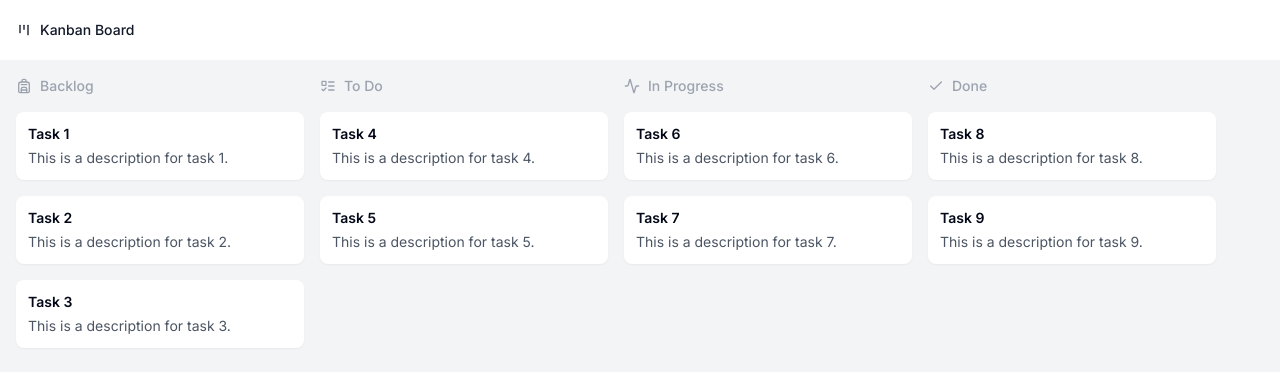
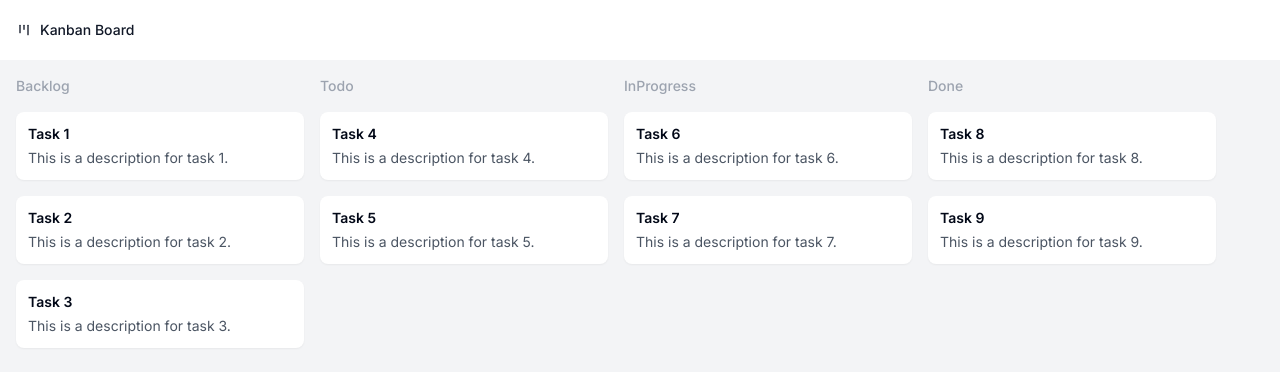
Before and after one commit to abenooo/kanban_project_management_tools, a Next.js app: page / in a window 1280 px wide. Shown: the top 372 px of the page. Built offline with nearby package versions, Linux system fonts and the light colour scheme.

Commit message:
Update the cards details

```diff
--- a/src/componet/kanban.tsx
+++ b/src/componet/kanban.tsx
@@ -1,10 +1,16 @@
-"use client"
-import React, { useState } from 'react';
-import { Dialog, DialogContent, DialogHeader, DialogFooter,  } from '@/components/ui/dialog';
-import { Button } from '@/components/ui/button';
-import { Input } from "@/components/ui/input"
-import { Textarea } from "@/components/ui/textarea"
-import { Label } from "@/components/ui/label"
+"use client";
+import React, { useState } from "react";
+import {
+  Dialog,
+  DialogContent,
+  DialogHeader,
+  DialogFooter,
+} from "@/components/ui/dialog";
+import { Button } from "@/components/ui/button";
+import { Input } from "@/components/ui/input";
+import { Textarea } from "@/components/ui/textarea";
+import { Label } from "@/components/ui/label";
+import { DragDropContext, Droppable, Draggable } from "react-beautiful-dnd";
 
 type Task = {
   id: number;
@@ -17,9 +23,70 @@ type Task = {
   date?: string;
 };
 
+type TaskList = {
+  [key: string]: Task[];
+};
+
+const initialTasks: TaskList = {
+  backlog: [
+    {
+      id: 1,
+      title: "Task 1",
+      description: "This is a description for task 1.",
+    },
+    {
+      id: 2,
+      title: "Task 2",
+      description: "This is a description for task 2.",
+    },
+    {
+      id: 3,
+      title: "Task 3",
+      description: "This is a description for task 3.",
+    },
+  ],
+  todo: [
+    {
+      id: 4,
+      title: "Task 4",
+      description: "This is a description for task 4.",
+    },
+    {
+      id: 5,
+      title: "Task 5",
+      description: "This is a description for task 5.",
+    },
+  ],
+  inProgress: [
+    {
+      id: 6,
+      title: "Task 6",
+      description: "This is a description for task 6.",
+    },
+    {
+      id: 7,
+      title: "Task 7",
+      description: "This is a description for task 7.",
+    },
+  ],
+  done: [
+    {
+      id: 8,
+      title: "Task 8",
+      description: "This is a description for task 8.",
+    },
+    {
+      id: 9,
+      title: "Task 9",
+      description: "This is a description for task 9.",
+    },
+  ],
+};
+
 export default function Kanban() {
   const [open, setOpen] = useState(false);
   const [currentTask, setCurrentTask] = useState<Task | null>(null);
+  const [tasks, setTasks] = useState(initialTasks);
 
   const handleCardClick = (task: Task) => {
     setCurrentTask(task);
@@ -31,35 +98,54 @@ export default function Kanban() {
     setCurrentTask(null);
   };
 
-  const renderCard = (task: Task) => (
-    <div key={task.id} className="bg-white p-3 rounded-lg shadow-sm mb-4" onClick={() => handleCardClick(task)}>
+  const handleDragEnd = (result: any) => {
+    if (!result.destination) return;
+
+    const { source, destination } = result;
+
+    if (
+      source.droppableId === destination.droppableId &&
+      source.index === destination.index
+    )
+      return;
+
+    const sourceColumn = tasks[source.droppableId];
+    const destColumn = tasks[destination.droppableId];
+    const sourceItems = Array.from(sourceColumn);
+    const destItems = Array.from(destColumn);
+    const [removed] = sourceItems.splice(source.index, 1);
+    destItems.splice(destination.index, 0, removed);
+
+    setTasks({
+      ...tasks,
+      [source.droppableId]: sourceItems,
+      [destination.droppableId]: destItems,
+    });
+  };
+
+  const renderCard = (task: Task, index: number) => (
+
+    <Draggable key={task.id} draggableId={task.id.toString()} index={index}>
+      {(provided) => (
+        <div
+          ref={provided.innerRef}
+          {...provided.draggableProps}
+          {...provided.dragHandleProps}
+          className="bg-white p-3 rounded-lg shadow-sm mb-4"
+          onClick={() => handleCardClick(task)}
+        >
           <h3 className="text-sm font-semibold mb-1">{task.title}</h3>
-      <p className="text-sm text-gray-600 dark:text-gray-400">{task.description}</p>
+          <p className="text-sm text-gray-600 dark:text-gray-400">
+            {task.description}
+          </p>
         </div>
+      )}
+    </Draggable>
   );
-
-  const tasks = {
-    backlog: [
-      { id: 1, title: 'Task 1', description: 'This is a description for task 1.' },
-      { id: 2, title: 'Task 2', description: 'This is a description for task 2.' },
-      { id: 3, title: 'Task 3', description: 'This is a description for task 3.' },
-    ],
-    todo: [
-      { id: 4, title: 'Task 4', description: 'This is a description for task 4.' },
-      { id: 5, title: 'Task 5', description: 'This is a description for task 5.' },
-    ],
-    inProgress: [
-      { id: 6, title: 'Task 6', description: 'This is a description for task 6.' },
-      { id: 7, title: 'Task 7', description: 'This is a description for task 7.' },
-    ],
-    done: [
-      { id: 8, title: 'Task 8', description: 'This is a description for task 8.' },
-      { id: 9, title: 'Task 9', description: 'This is a description for task 9.' },
-    ],
-  };
 
   return (
     <div key="1" className="flex flex-col h-screen">
+
       <header className="h-[60px] flex items-center px-4 shadow-md">
         <h1 className="text-sm font-medium text-gray-900 dark:text-gray-50 flex items-center">
           <KanbanIcon className="mr-2 h-4 w-4" />
@@ -67,36 +153,27 @@ export default function Kanban() {
         </h1>
       </header>
       <main className="flex-1 overflow-auto py-4 px-4 bg-gray-100">
+        <DragDropContext onDragEnd={handleDragEnd}>
           <div className="flex space-x-4">
-          <div className="w-72">
+            {Object.entries(tasks).map(([columnId, columnTasks]) => (
+              <Droppable key={columnId} droppableId={columnId}>
+                {(provided) => (
+                  <div
+                    ref={provided.innerRef}
+                    {...provided.droppableProps}
+                    className="w-72"
+                  >
                     <h2 className="mb-4 text-sm font-medium text-gray-400 dark:text-gray-300 flex items-center">
-              <BackpackIcon className="mr-2 h-4 w-4" />
-              Backlog
+                      {columnId.charAt(0).toUpperCase() + columnId.slice(1)}
                     </h2>
-            {tasks.backlog.map(renderCard)}
+                    {columnTasks.map((task, index) => renderCard(task, index))}
+                    {provided.placeholder}
                   </div>
-          <div className="w-72">
-            <h2 className="mb-4 text-sm font-medium text-gray-400 dark:text-gray-300 flex items-center">
-              <ListTodoIcon className="mr-2 h-4 w-4" />
-              To Do
-            </h2>
-            {tasks.todo.map(renderCard)}
+                )}
+              </Droppable>
+            ))}
           </div>
-          <div className="w-72">
-            <h2 className="mb-4 text-sm font-medium text-gray-400 dark:text-gray-300 flex items-center">
-              <ActivityIcon className="mr-2 h-4 w-4" />
-              In Progress
-            </h2>
-            {tasks.inProgress.map(renderCard)}
-          </div>
-          <div className="w-72">
-            <h2 className="mb-4 text-sm font-medium text-gray-400 dark:text-gray-300 flex items-center">
-              <CheckIcon className="mr-2 h-4 w-4" />
-              Done
-            </h2>
-            {tasks.done.map(renderCard)}
-          </div>
-        </div>
+        </DragDropContext>
       </main>
       {currentTask && (
         <Dialog open={open} onOpenChange={setOpen}>
@@ -106,32 +183,74 @@ export default function Kanban() {
             </DialogHeader>
             <div>
               <div className="mb-4">
-                <Label className="block text-sm font-medium text-gray-700">Title</Label>
-                <Input type="text" className="mt-1 block w-full" defaultValue={currentTask.title} />
+                <Label className="block text-sm font-medium text-gray-700">
+                  Title
+                </Label>
+                <Input
+                  type="text"
+                  className="mt-1 block w-full"
+                  defaultValue={currentTask.title}
+                />
               </div>
               <div className="mb-4">
-                <Label className="block text-sm font-medium text-gray-700">Status</Label>
-                <Input type="text" className="mt-1 block w-full" defaultValue={currentTask.status} />
+                <Label className="block text-sm font-medium text-gray-700">
+                  Status
+                </Label>
+                <Input
+                  type="text"
+                  className="mt-1 block w-full"
+                  defaultValue={currentTask.status}
+                />
               </div>
               <div className="mb-4">
-                <Label className="block text-sm font-medium text-gray-700">Members</Label>
-                <Input type="text" className="mt-1 block w-full" defaultValue={currentTask.members} />
+                <Label className="block text-sm font-medium text-gray-700">
+                  Members
+                </Label>
+                <Input
+                  type="text"
+                  className="mt-1 block w-full"
+                  defaultValue={currentTask.members}
+                />
               </div>
               <div className="mb-4">
-                <Label className="block text-sm font-medium text-gray-700">Labels</Label>
-                <Input type="text" className="mt-1 block w-full" defaultValue={currentTask.labels} />
+                <Label className="block text-sm font-medium text-gray-700">
+                  Labels
+                </Label>
+                <Input
+                  type="text"
+                  className="mt-1 block w-full"
+                  defaultValue={currentTask.labels}
+                />
               </div>
               <div className="mb-4">
-                <Label className="block text-sm font-medium text-gray-700">Notifications</Label>
-                <Input type="text" className="mt-1 block w-full" defaultValue={currentTask.notifications} />
+                <Label className="block text-sm font-medium text-gray-700">
+                  Notifications
+                </Label>
+                <Input
+                  type="text"
+                  className="mt-1 block w-full"
+                  defaultValue={currentTask.notifications}
+                />
               </div>
               <div className="mb-4">
-                <Label className="block text-sm font-medium text-gray-700">Date</Label>
-                <Input type="text" className="mt-1 block w-full" defaultValue={currentTask.date} />
+                <Label className="block text-sm font-medium text-gray-700">
+                  Date
+                </Label>
+                <Input
+                  type="text"
+                  className="mt-1 block w-full"
+                  defaultValue={currentTask.date}
+                />
               </div>
               <div className="mb-4">
-                <Label className="block text-sm font-medium text-gray-700">Description</Label>
-                <Textarea className="mt-1 block w-full" defaultValue={currentTask.description} rows={4}></Textarea>
+                <Label className="block text-sm font-medium text-gray-700">
+                  Description
+                </Label>
+                <Textarea
+                  className="mt-1 block w-full"
+                  defaultValue={currentTask.description}
+                  rows={4}
+                ></Textarea>
               </div>
             </div>
             <DialogFooter>
```
Lines whose indentation alone changed are shown as unchanged.
